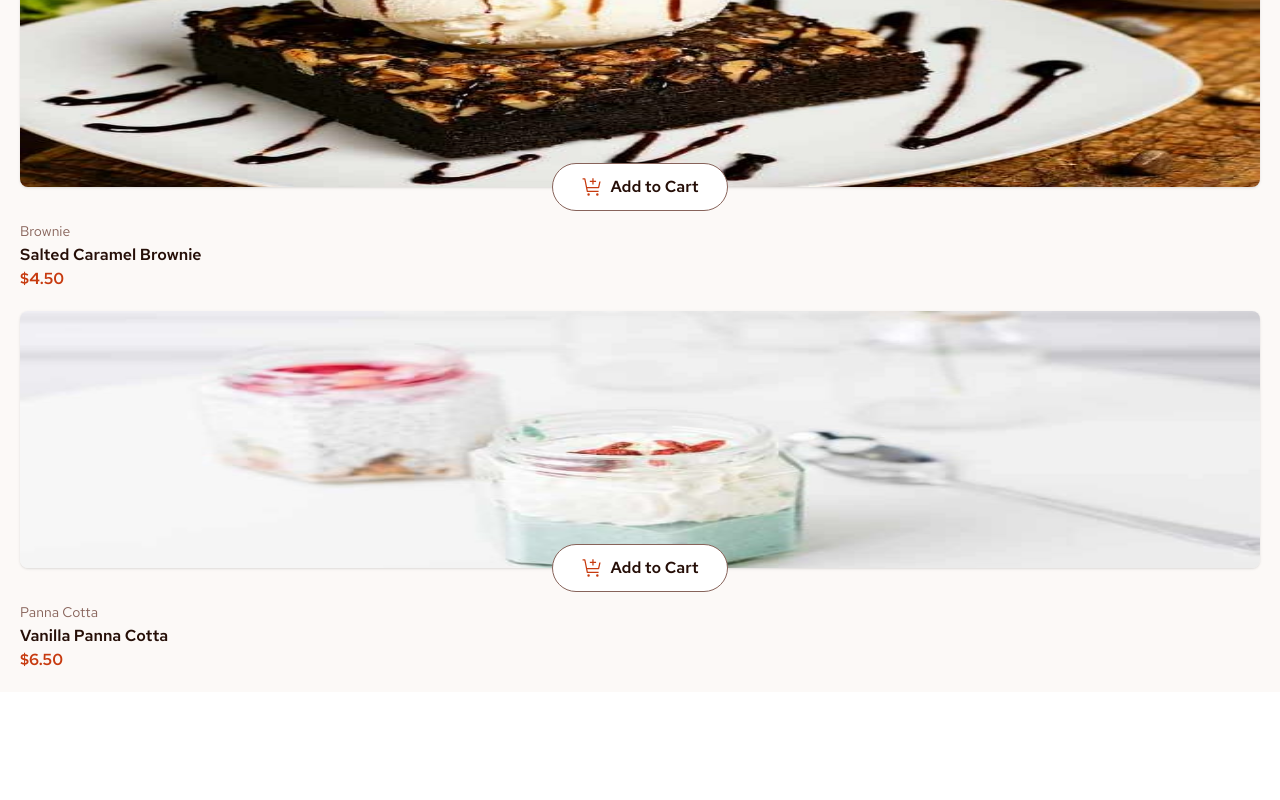
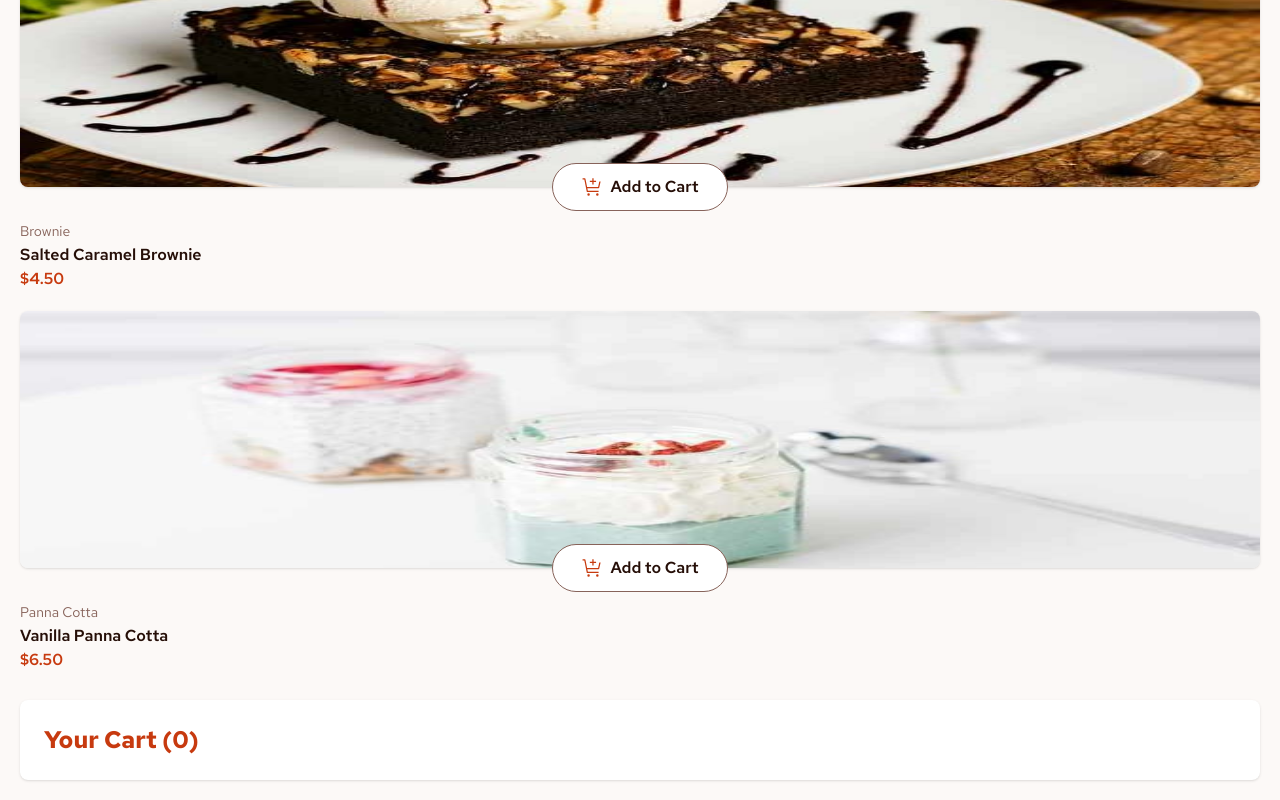
Before and after one commit to vitorgabrielgg/desserts, a Next.js app: page / in a window 1280 px wide. Shown: the part 2825-3625 px from the top of the page. Before the commit the page ends 3517 px from the top, so only its background shows below. Built offline with nearby package versions, Linux system fonts and the light colour scheme.

Commit message:
feat: add the cart component

```diff
--- a/src/app/page.tsx
+++ b/src/app/page.tsx
@@ -1,4 +1,4 @@
-import { ProductList } from "@/components";
+import { Cart, ProductList } from "@/components";
 
 export default function Home() {
   return (
@@ -7,6 +7,7 @@
         <h1 className="text-rose-900 font-bold text-4xl">Desserts</h1>
         <ProductList />
       </section>
+      <Cart />
     </main>
   );
 }
--- /dev/null
+++ b/src/components/cart/Cart/index.tsx
@@ -0,0 +1,7 @@
+export const Cart = () => {
+  return (
+    <section className="bg-white mt-7 px-6 py-6 shadow rounded-lg">
+      <h2 className="text-red_color font-bold text-2xl">Your Cart (0)</h2>
+    </section>
+  );
+};
--- a/src/components/index.ts
+++ b/src/components/index.ts
@@ -1 +1,2 @@
 export * from "./product-list/ProductList";
+export * from "./cart/Cart";
```
